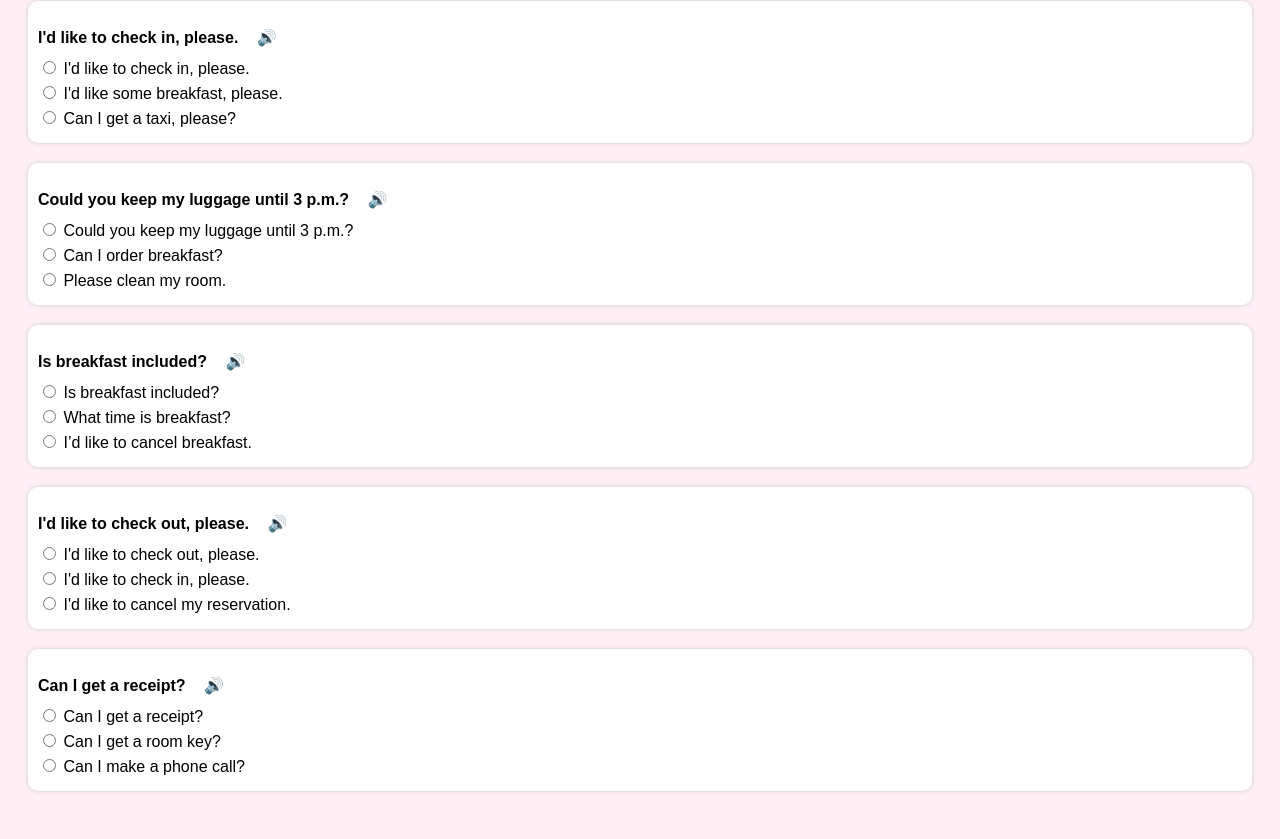
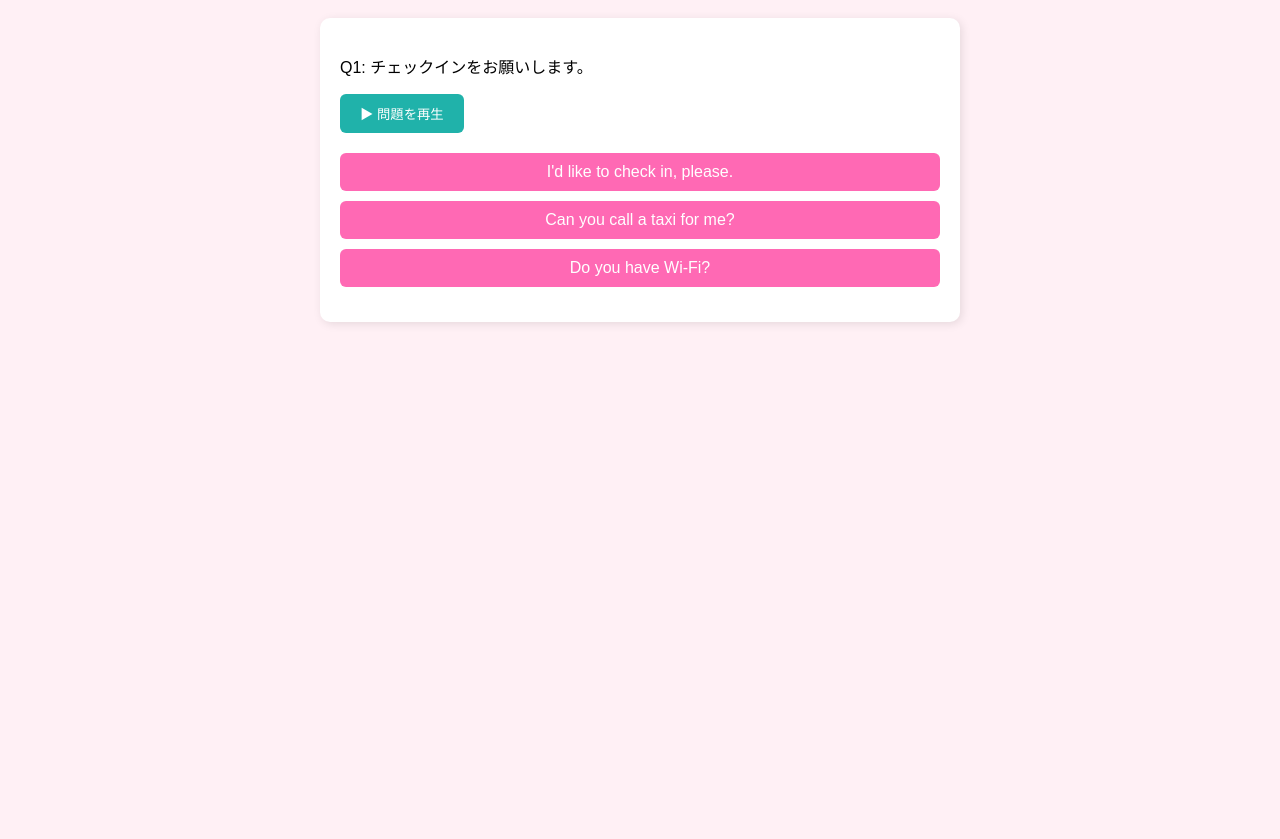
Before and after one commit to shino-lgtm/english3, a plain HTML site: page index.html in a window 1280 px wide. Shown: the part 107-946 px from the top of the page. After the commit the page ends 800 px from the top, so only its background shows below. Drawn offline with Linux system fonts and the light colour scheme.

Commit message:
Update index.html

```diff
--- a/index.html
+++ b/index.html
@@ -1,114 +1,23 @@
 <!DOCTYPE html>
-<html lang="en">
+<html lang="ja">
 <head>
-  <meta charset="UTF-8" />
-  <meta name="viewport" content="width=device-width, initial-scale=1.0"/>
-  <title>Hotel English Drill</title>
-  <style>
-    body {
-      font-family: sans-serif;
-      background-color: #fff0f5;
-      padding: 20px;
-    }
-    h1 {
-      color: #d63384;
-    }
-    .question {
-      margin-bottom: 20px;
-      padding: 10px;
-      background-color: #ffffff;
-      border-radius: 10px;
-      box-shadow: 0 0 5px #ccc;
-    }
-    .q {
-      font-weight: bold;
-      margin-bottom: 10px;
-    }
-    .choices label {
-      display: block;
-      margin-bottom: 5px;
-    }
-    .play-btn {
-      margin-left: 8px;
-      cursor: pointer;
-      font-size: 1em;
-      background: none;
-      border: none;
-    }
-  </style>
+  <meta charset="UTF-8">
+  <title>ホテル英会話ドリル（クイズ形式）</title>
+  <link rel="stylesheet" href="style.css">
 </head>
 <body>
-  <h1>Hotel English Drill</h1>
+  <h1>ホテル英会話ドリル - クイズ形式</h1>
 
-  <div class="question">
-    <p class="q">
-      I'd like to check in, please.
-      <button class="play-btn" data-text="I'd like to check in, please.">🔊</button>
-    </p>
-    <div class="choices">
-      <label><input type="radio" name="q1"> I'd like to check in, please.</label>
-      <label><input type="radio" name="q1"> I'd like some breakfast, please.</label>
-      <label><input type="radio" name="q1"> Can I get a taxi, please?</label>
+  <div id="quiz-container">
+    <div id="question-box">
+      <p id="question-text">読み込み中...</p>
+      <button id="play-question">▶ 問題を再生</button>
     </div>
+    <div id="choices"></div>
+    <div id="feedback"></div>
+    <button id="next-button" style="display:none;">次の問題 ▶</button>
   </div>
 
-  <div class="question">
-    <p class="q">
-      Could you keep my luggage until 3 p.m.?
-      <button class="play-btn" data-text="Could you keep my luggage until 3 p.m.?">🔊</button>
-    </p>
-    <div class="choices">
-      <label><input type="radio" name="q2"> Could you keep my luggage until 3 p.m.?</label>
-      <label><input type="radio" name="q2"> Can I order breakfast?</label>
-      <label><input type="radio" name="q2"> Please clean my room.</label>
-    </div>
-  </div>
-
-  <div class="question">
-    <p class="q">
-      Is breakfast included?
-      <button class="play-btn" data-text="Is breakfast included?">🔊</button>
-    </p>
-    <div class="choices">
-      <label><input type="radio" name="q3"> Is breakfast included?</label>
-      <label><input type="radio" name="q3"> What time is breakfast?</label>
-      <label><input type="radio" name="q3"> I’d like to cancel breakfast.</label>
-    </div>
-  </div>
-
-  <div class="question">
-    <p class="q">
-      I'd like to check out, please.
-      <button class="play-btn" data-text="I'd like to check out, please.">🔊</button>
-    </p>
-    <div class="choices">
-      <label><input type="radio" name="q4"> I'd like to check out, please.</label>
-      <label><input type="radio" name="q4"> I'd like to check in, please.</label>
-      <label><input type="radio" name="q4"> I'd like to cancel my reservation.</label>
-    </div>
-  </div>
-
-  <div class="question">
-    <p class="q">
-      Can I get a receipt?
-      <button class="play-btn" data-text="Can I get a receipt?">🔊</button>
-    </p>
-    <div class="choices">
-      <label><input type="radio" name="q5"> Can I get a receipt?</label>
-      <label><input type="radio" name="q5"> Can I get a room key?</label>
-      <label><input type="radio" name="q5"> Can I make a phone call?</label>
-    </div>
-  </div>
-
-  <script>
-    document.querySelectorAll('.play-btn').forEach(btn => {
-      btn.addEventListener('click', () => {
-        const text = btn.getAttribute('data-text');
-        const utterance = new SpeechSynthesisUtterance(text);
-        utterance.lang = 'en-US';
-        speechSynthesis.speak(utterance);
-      });
-    });
-  </script>
+  <script src="script.js"></script>
 </body>
 </html>
```
